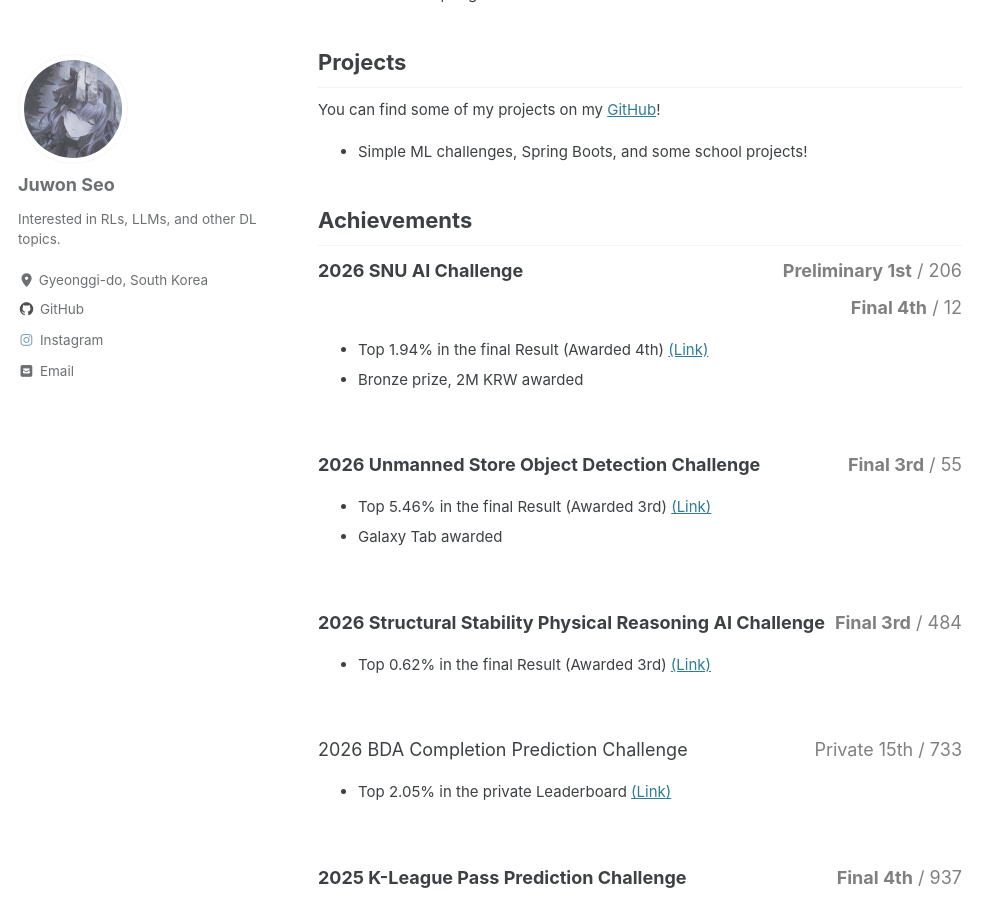
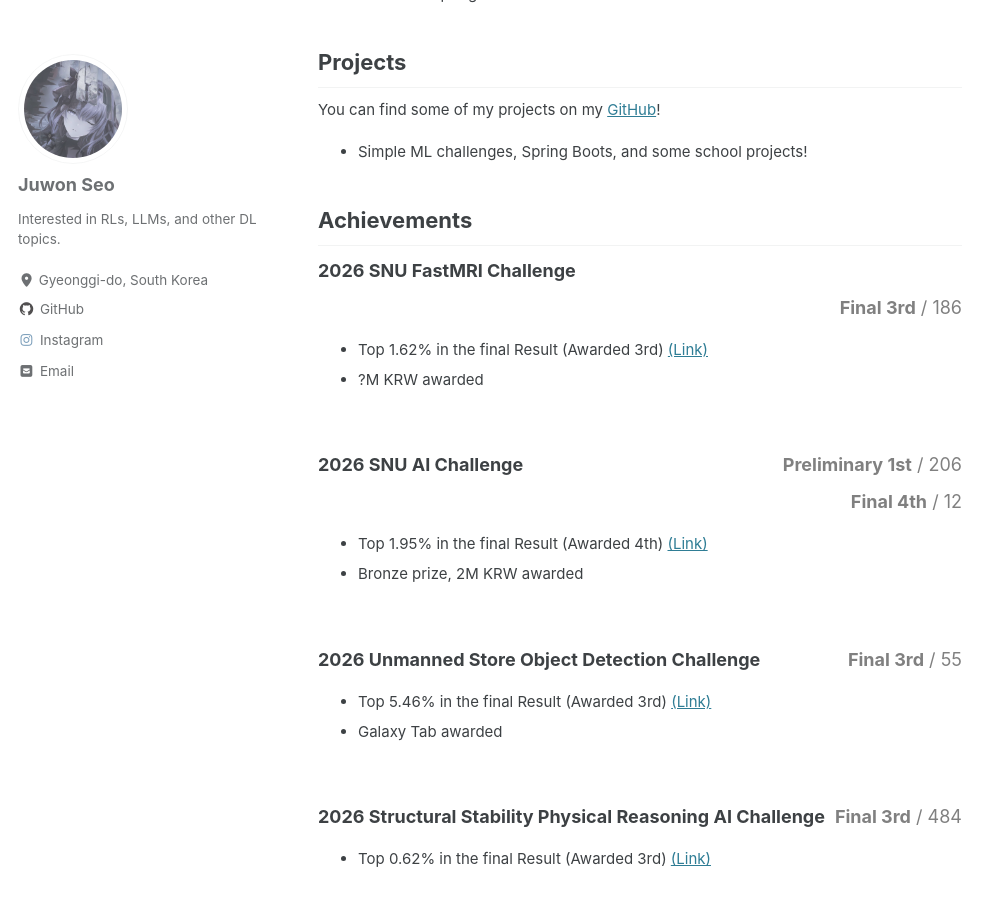
Before and after one commit to knowin-kyeong/knowin-kyeong.github.io, a Jekyll site: the page built from _pages/about.md, in a window 1280 px wide and 900 px high, scrolled down 1196 px. Shown: the whole window, without its empty margins (0-1007 px from the left). Built offline with Jekyll 4.4.1, drawn with Linux system fonts in a browser that asks for light colours; cached includes are drawn as plain includes.

Commit message:
feat/add 2026 snu fastmri challenge

```diff
--- a/_pages/about.md
+++ b/_pages/about.md
@@ -70,13 +70,24 @@ You can find some of my projects on my [GitHub](https://github.com/knowin-kyeong
 
 ## Achievements
 <div style="display: flex; flex-wrap: wrap; width: 100%; row-gap: 5px;">
+  <strong style="word-break: keep-all;">2026 SNU FastMRI Challenge</strong>
+  <span style="flex-basis: 100%; height: 0;"></span>
+  <span style="color: gray; white-space: nowrap; margin-left: auto;"><strong>Final 3rd</strong> /  186</span>
+</div>
+
+* Top 1.62% in the final Result (Awarded 3rd) [(Link)](https://fastmri.snu.ac.kr/)
+* ?M KRW awarded
+
+<br>
+
+<div style="display: flex; flex-wrap: wrap; width: 100%; row-gap: 5px;">
   <strong style="word-break: keep-all;">2026 SNU AI Challenge</strong>
   <span style="color: gray; white-space: nowrap; margin-left: auto;"><strong>Preliminary 1st</strong> /  206</span>
   <span style="flex-basis: 100%; height: 0;"></span>
   <span style="color: gray; white-space: nowrap; margin-left: auto;"><strong>Final 4th</strong> /  12</span>
 </div>
 
-* Top 1.94% in the final Result (Awarded 4th) [(Link)](https://snuaichallenge.github.io/)
+* Top 1.95% in the final Result (Awarded 4th) [(Link)](https://snuaichallenge.github.io/)
 * Bronze prize, 2M KRW awarded
 
 <br>
```
